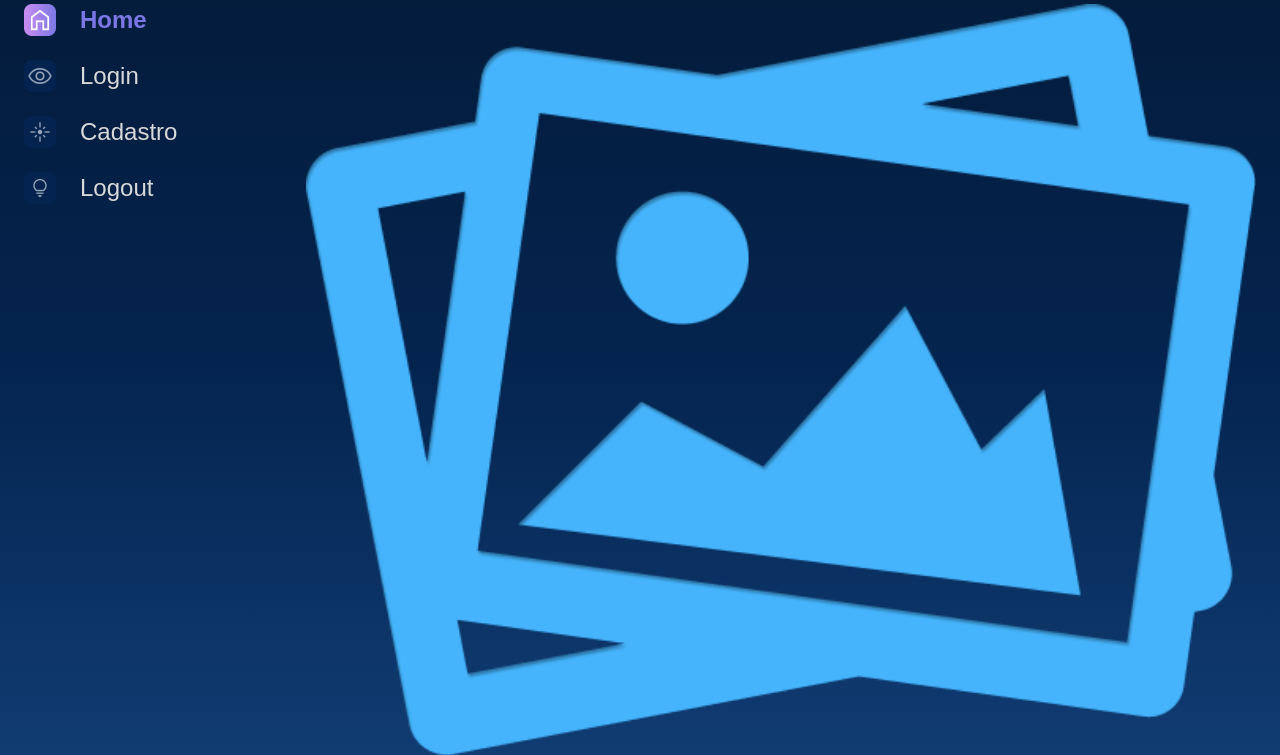
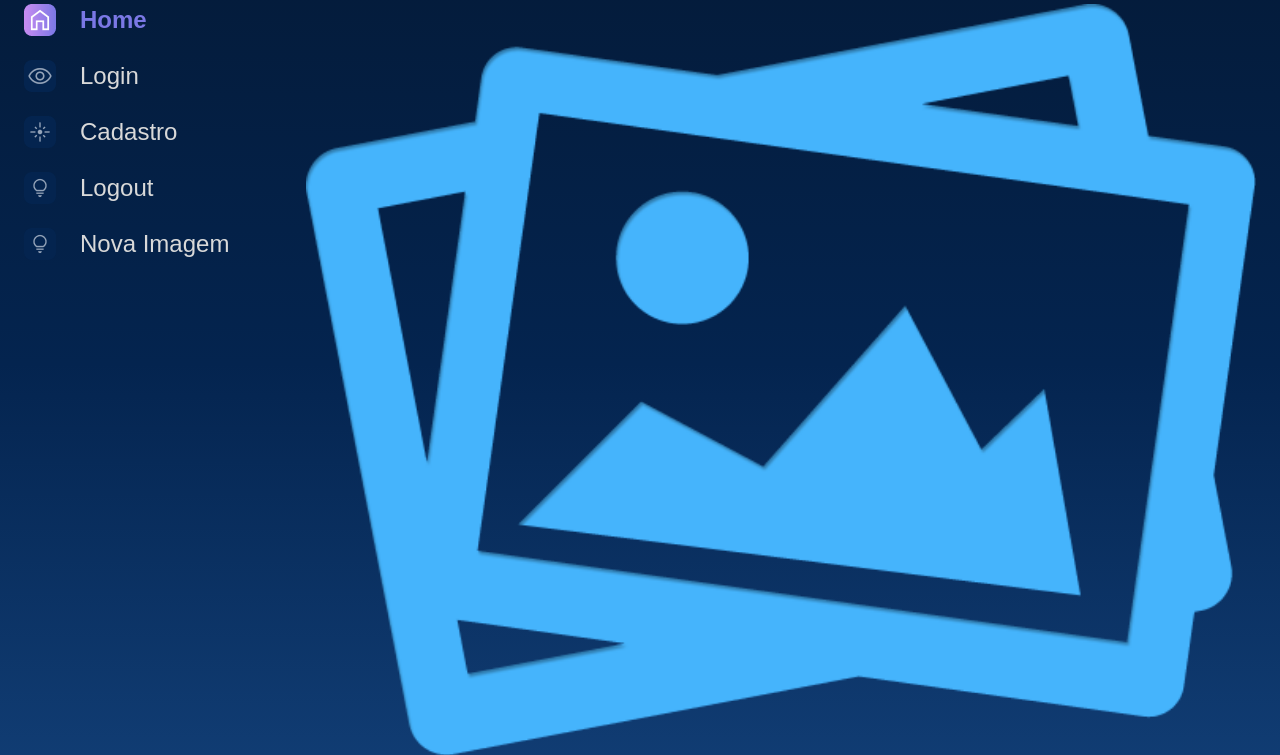
Before and after one commit to danielcosta010/Django--CRUD, a Django app: template templates/galeria/imagem.html in a window 1280 px wide. Shown: the part 174-929 px from the top of the page. Run offline with Django 3.2, Linux system fonts and the light colour scheme; the template is opened without the code that fills it, so the values that code supplies are empty.

Commit message:
Adicionando botao de nova imagem

```diff
--- a/templates/partials/_menu.html
+++ b/templates/partials/_menu.html
@@ -21,5 +21,6 @@
                 <a href="{% url 'login' %}"><img src="{% static '/assets/ícones/1x/Mais vistas - inativo.png' %}"> Login</a>
                 <a href="{% url 'cadastro' %}"><img src="{% static '/assets/ícones/1x/Novas - inativo.png' %}"> Cadastro</a>
                 <a href="{% url 'logout' %}"><img src="{% static '/assets/ícones/1x/Surpreenda-me - inativo.png' %}"> Logout</a>
+                <a href=""><img src="{% static '/assets/ícones/1x/Surpreenda-me - inativo.png' %}"> Nova Imagem</a>
             </nav>
         </section>
```
